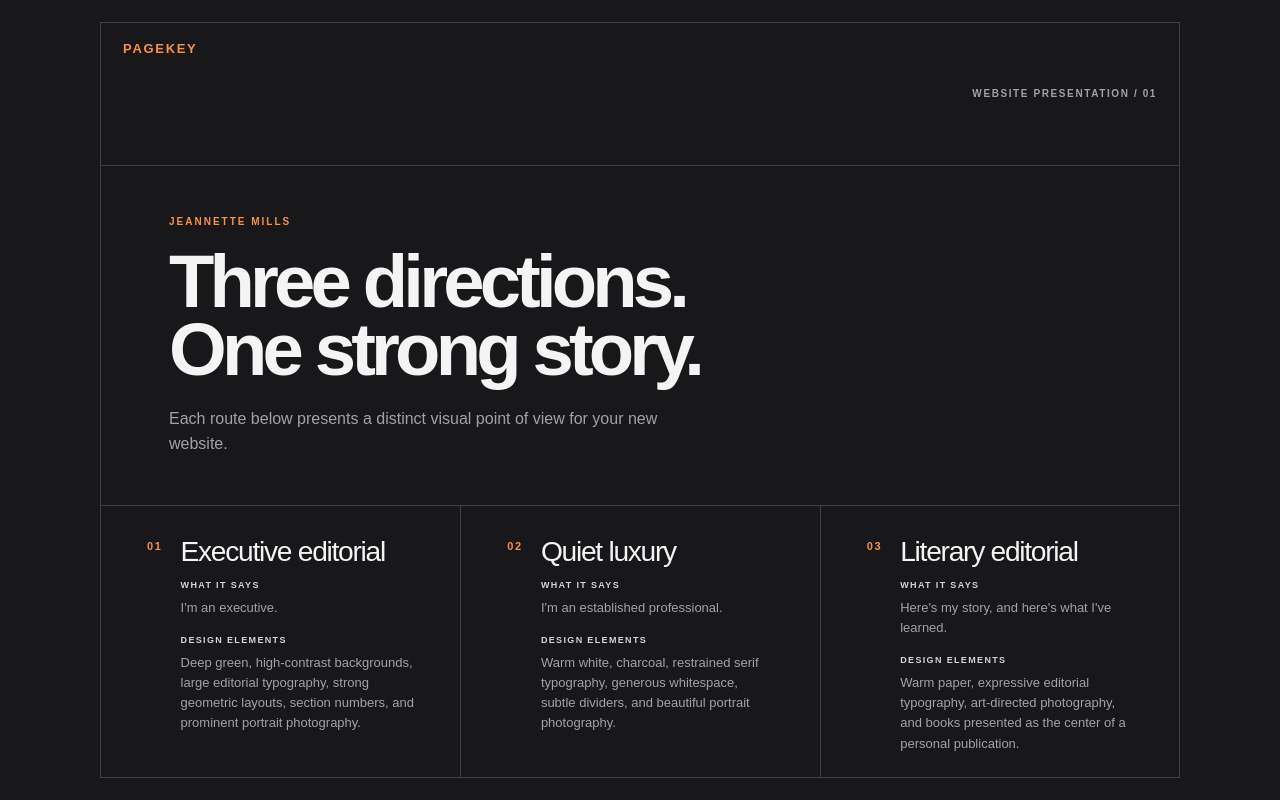
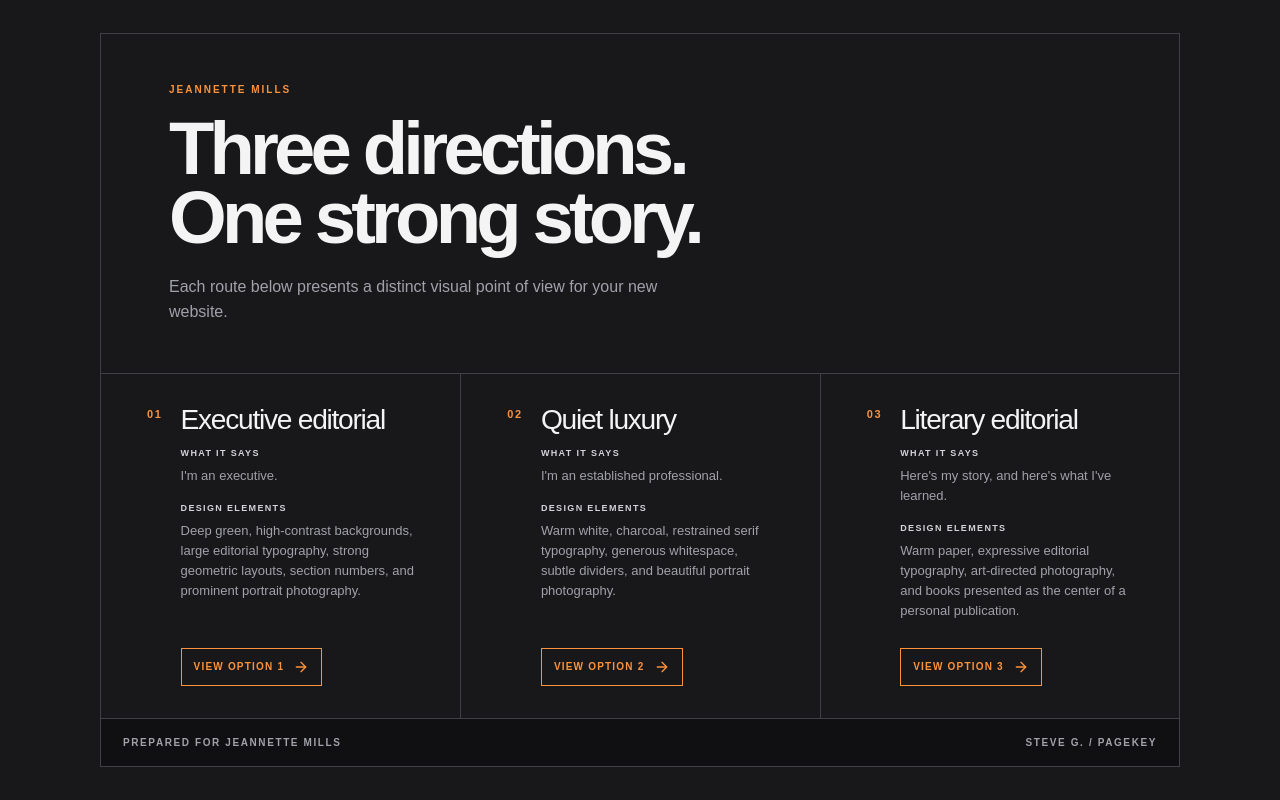
Before and after one commit to pagekey/jeannettemills.com, a React (Vite) app: page / in a window 1280 px wide. Built offline with nearby package versions, Linux system fonts and the light colour scheme.

Commit message:
fix: show footer again

```diff
--- a/src/components/pages/Options.tsx
+++ b/src/components/pages/Options.tsx
@@ -6,10 +6,6 @@ export default function Options() {
   return (
     <main className="options-page">
       <section className="options-board">
-        <header className="options-header">
-          <span className="options-brand">PageKey</span>
-          <span>Website presentation / 01</span>
-        </header>
         <div className="options-intro">
           <p className="options-eyebrow">Jeannette Mills</p>
           <h1>
--- a/src/components/pages/options.css
+++ b/src/components/pages/options.css
@@ -14,10 +14,10 @@
   border: 1px solid #3f3f46;
   display: flex;
   flex-direction: column;
-  max-height: calc(100svh - 44px);
+  max-height: none;
   max-width: 1080px;
   min-height: min(680px, calc(100svh - 44px));
-  overflow: hidden;
+  overflow: visible;
   width: 100%;
 }
 
```
